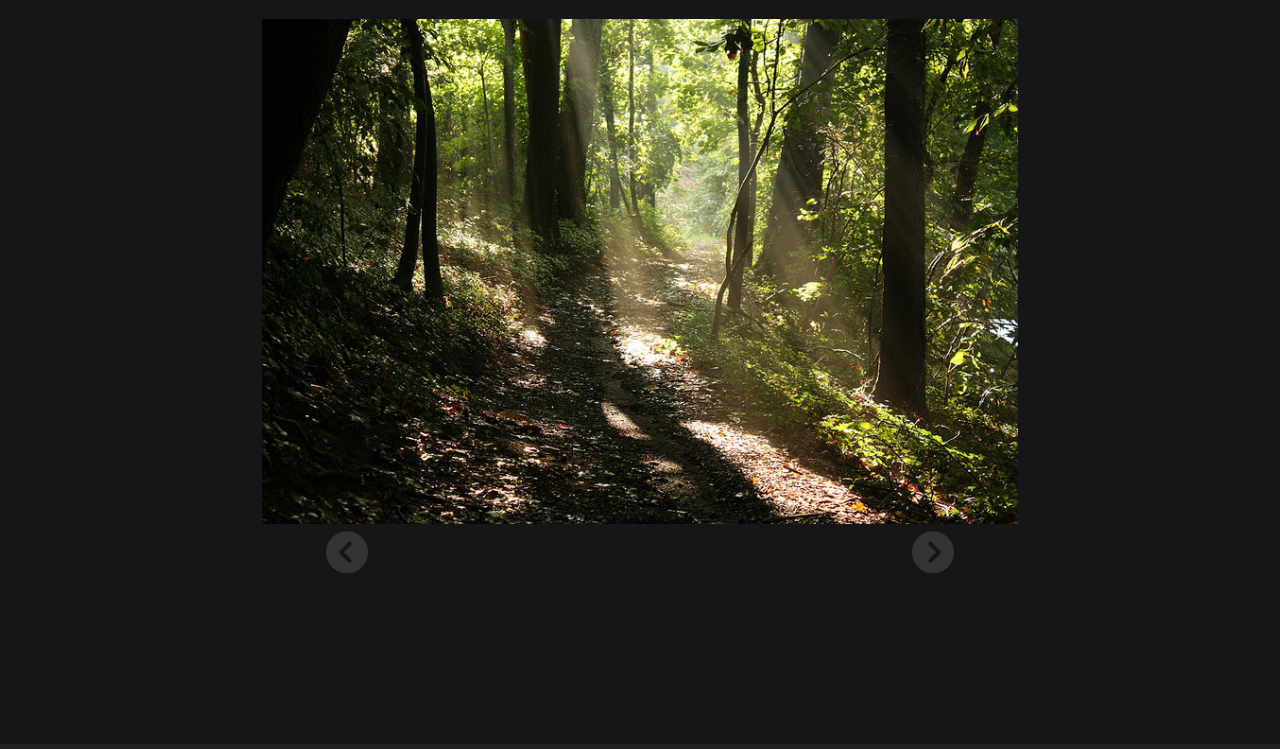
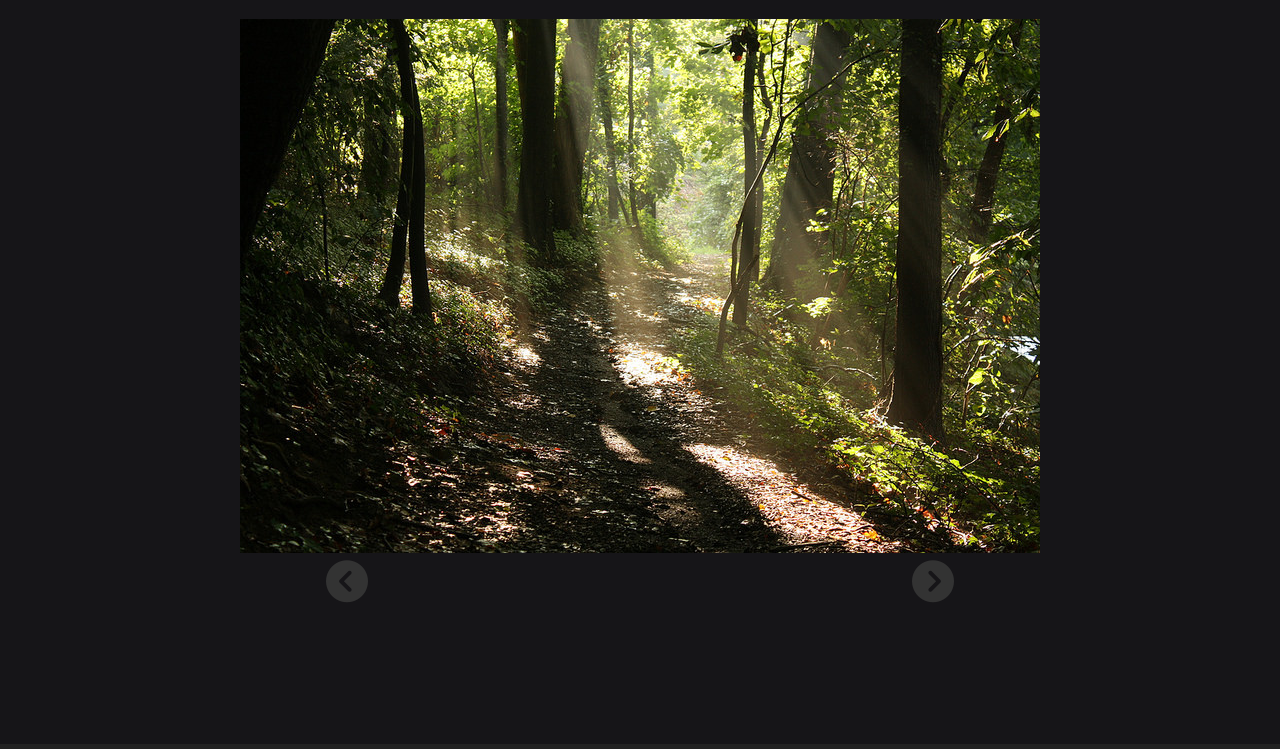
Before and after one commit to aop4/Personal_Website, a Django app: page /photography in a window 1280 px wide. Shown: the part 51-800 px from the top of the page. Run offline with Django 3.2, Linux system fonts and the light colour scheme; some libraries are stand-ins or nearby versions.

Commit message:
Fix scroll bar issue in chrome and picture warping on mobile

```diff
--- a/myproject/static/css/styles.css
+++ b/myproject/static/css/styles.css
@@ -103,8 +103,9 @@ span.highlight {
 }
 
 div.photo-gallery {
-  width:70%;
+  width:85%;
   max-width:800px;
+  overflow: hidden;
   margin:auto;
   text-align:center;
 }
@@ -129,13 +130,13 @@ div.photo-gallery {
 
 
 .photo {
-  height:80%;
   max-height:800px;
   max-width:100%;
 }
 
 div.view {
   overflow:auto;
+  overflow-y: hidden;
   width:85%;
   max-width:800px;
   padding-top: 40px;
```
